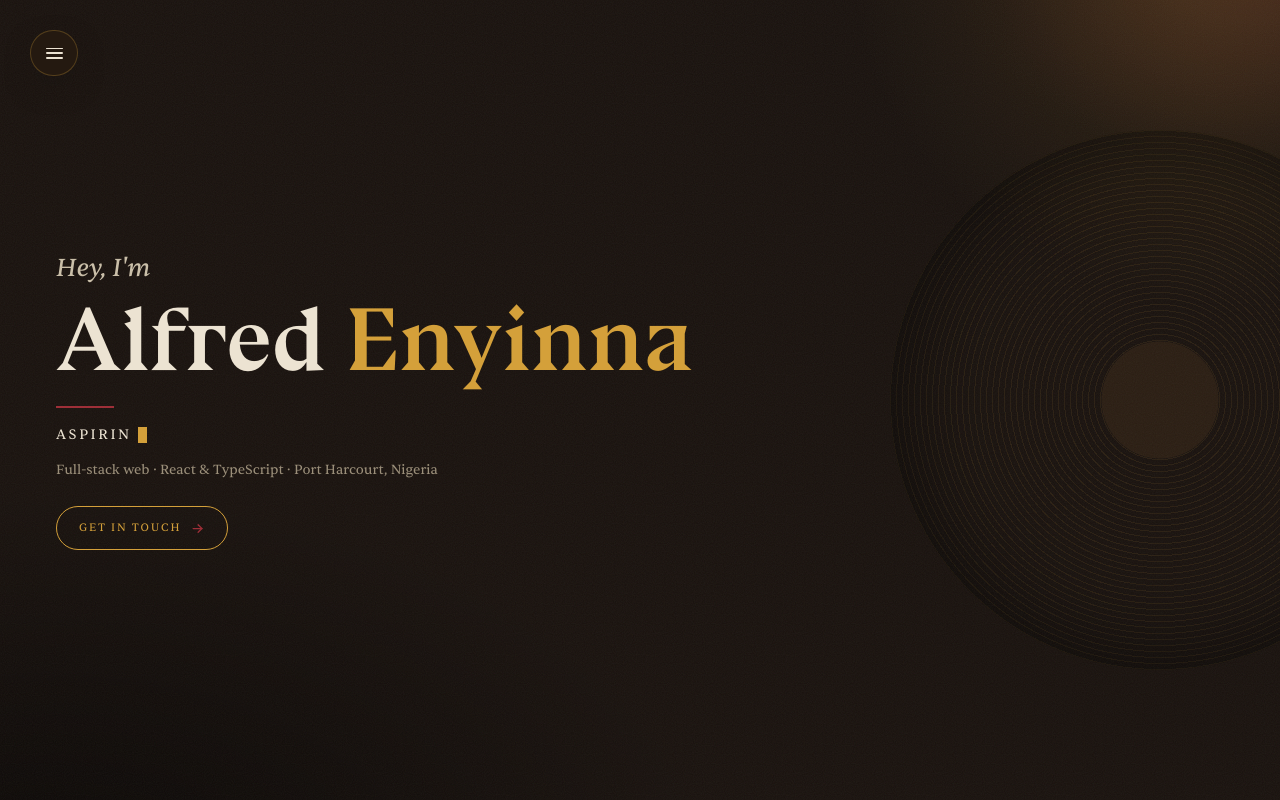
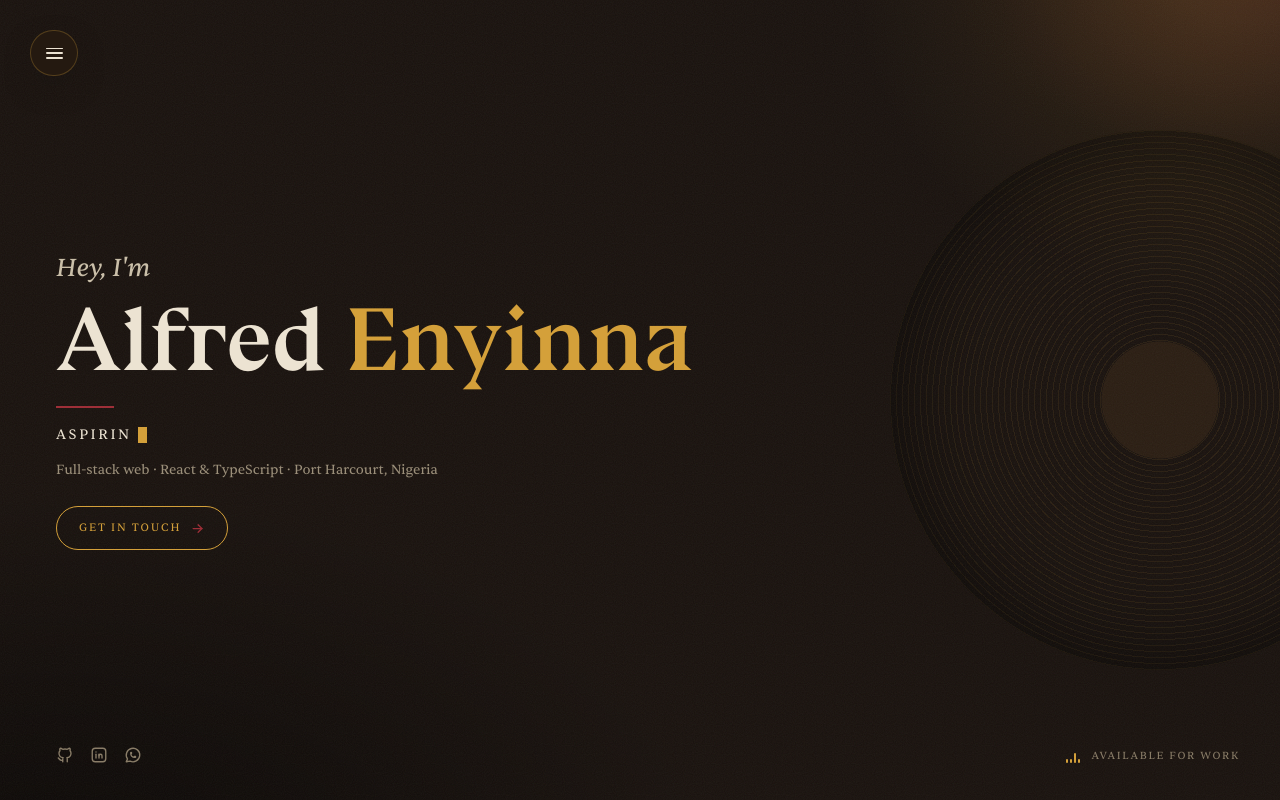
Before and after one commit to wh0isalfred/portfolio-website, a Next.js app: page / in a window 1280 px wide. Built offline with nearby package versions, Linux system fonts and the light colour scheme.

Commit message:
feat(page.tsx): added the socials and the available tag to the landing

```diff
--- a/app/components/Nav.tsx
+++ b/app/components/Nav.tsx
@@ -6,7 +6,7 @@ import { IconArrowsMove } from "@tabler/icons-react";
 
 const LINKS = [
   { label: "Home", href: "/" },
-  { label: "Work", href: "/work" },
+//   { label: "Work", href: "/work" },
   { label: "Portfolio", href: "/portfolio" },
   { label: "About", href: "/about" },
   { label: "Contact", href: "/contact" },
--- a/app/page.tsx
+++ b/app/page.tsx
@@ -1,9 +1,48 @@
 import Hero from "./components/Hero";
+import {IconBrandGithub, IconBrandLinkedin, IconBrandWhatsapp} from "@tabler/icons-react";
 
 export default function Home() {
   return (
     <main>
       <Hero />
+
+      <div className="socials">
+          <a
+            href="https://github.com/wh0isalfred"
+            target="_blank"
+            rel="noopener noreferrer"
+            aria-label="GitHub"
+          >
+            <IconBrandGithub size={18} stroke={1.8} />
+          </a>
+          <a
+            href="https://www.linkedin.com/in/alfred-enyinna-b7700b414/"
+            target="_blank"
+            rel="noopener noreferrer"
+            aria-label="LinkedIn"
+          >
+            <IconBrandLinkedin size={18} stroke={1.8} />
+          </a>
+          <a
+            href="https://wa.me/2347065772394"
+            target="_blank"
+            rel="noopener noreferrer"
+            aria-label="WhatsApp"
+          >
+            <IconBrandWhatsapp size={18} stroke={1.8} />
+          </a>
+          {/* Instagram — hidden for now
+          <a href="https://instagram.com/your-handle" target="_blank" rel="noopener noreferrer" aria-label="Instagram">
+            <IconBrandInstagram size={18} stroke={1.8} />
+          </a> */}
+        <span className="sline" />
+      </div>
+      <div className="status">
+        <span className="eq">
+          <i /><i /><i /><i />
+        </span>
+        available for work
+      </div>
     </main>
   );
 }
```
